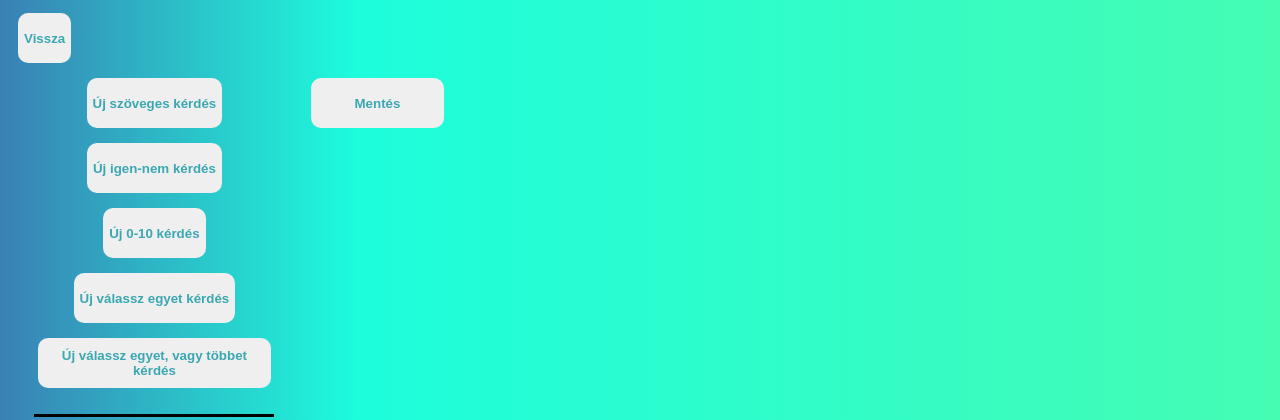
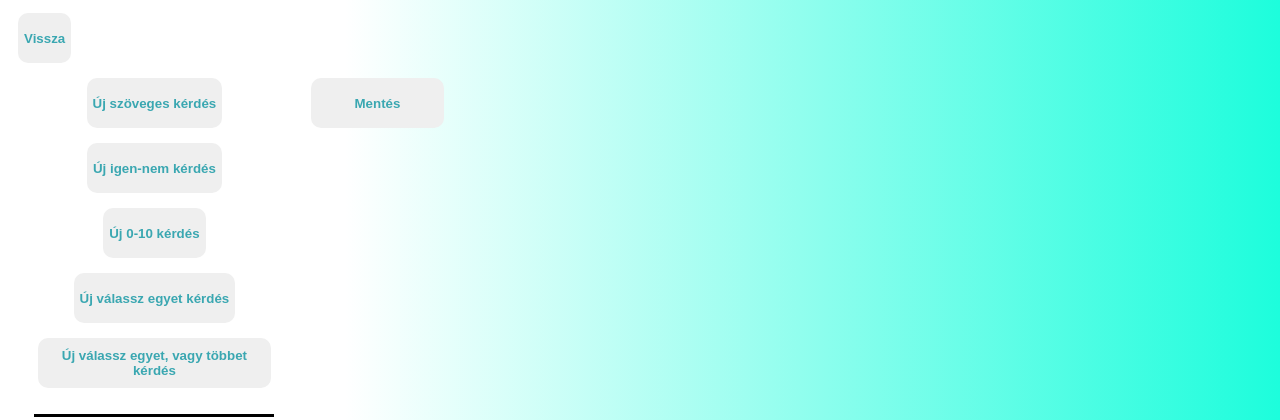
Before and after one commit to kvcsmiki/SZFM_Big, a Flask app: page /save in a window 1280 px wide. Shown: the top 420 px of the page. Run offline with Flask 2, Linux system fonts and the light colour scheme.

Commit message:
create.css: New backround

```diff
--- a/code/static/css/create.css
+++ b/code/static/css/create.css
@@ -1,8 +1,8 @@
 
 body
 {
-    background: rgb(58,128,180);
-    background: linear-gradient(90deg, rgba(58,128,180,1) 0%, rgba(29,253,220,1) 28%, rgba(69,252,179,1) 100%);
+    background: rgb(255,255,255);
+    background: linear-gradient(90deg, rgba(255,255,255,1) 27%, rgba(29,253,220,1) 100%, rgba(69,252,179,1) 100%);
 }
 
 [id^="question_"]
```
